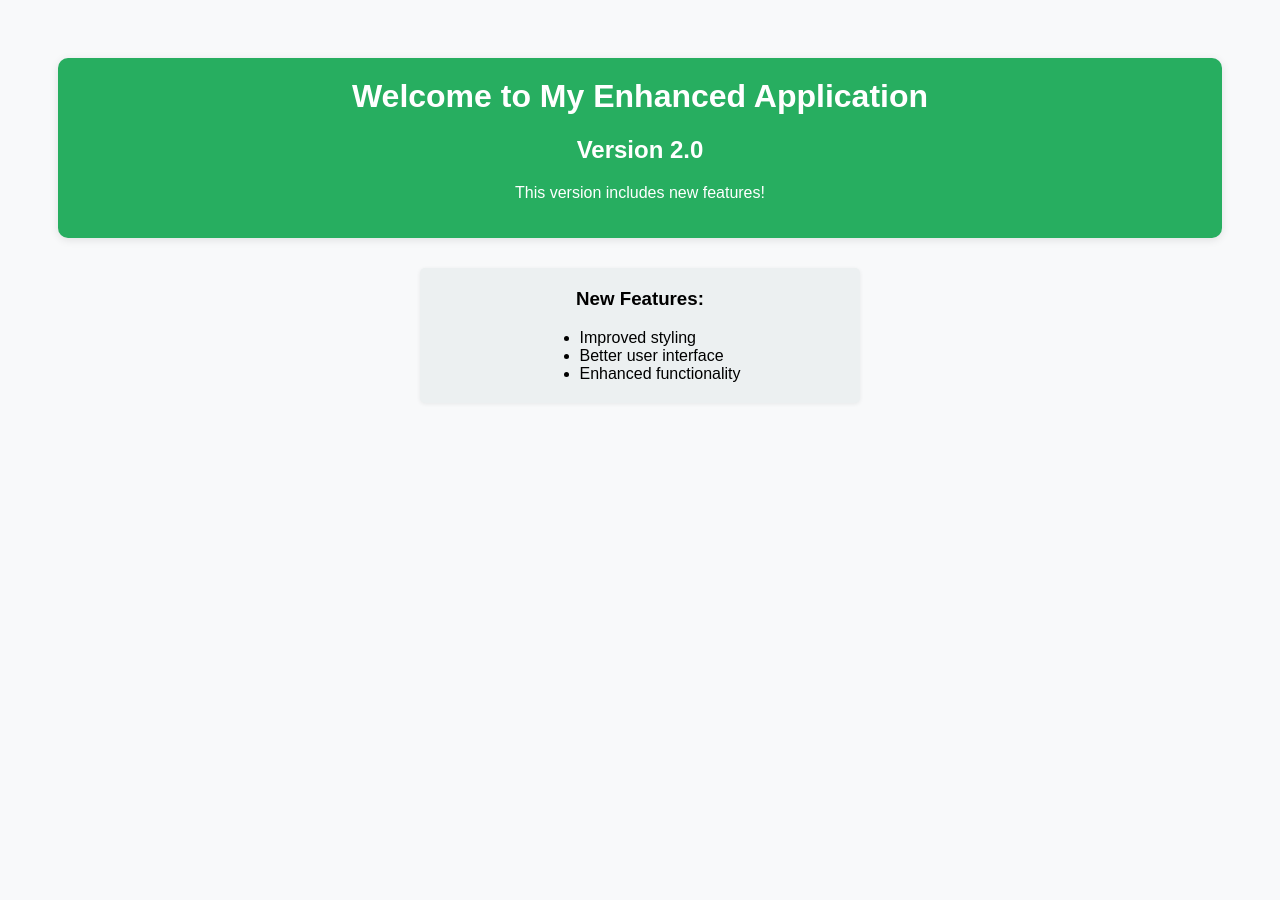
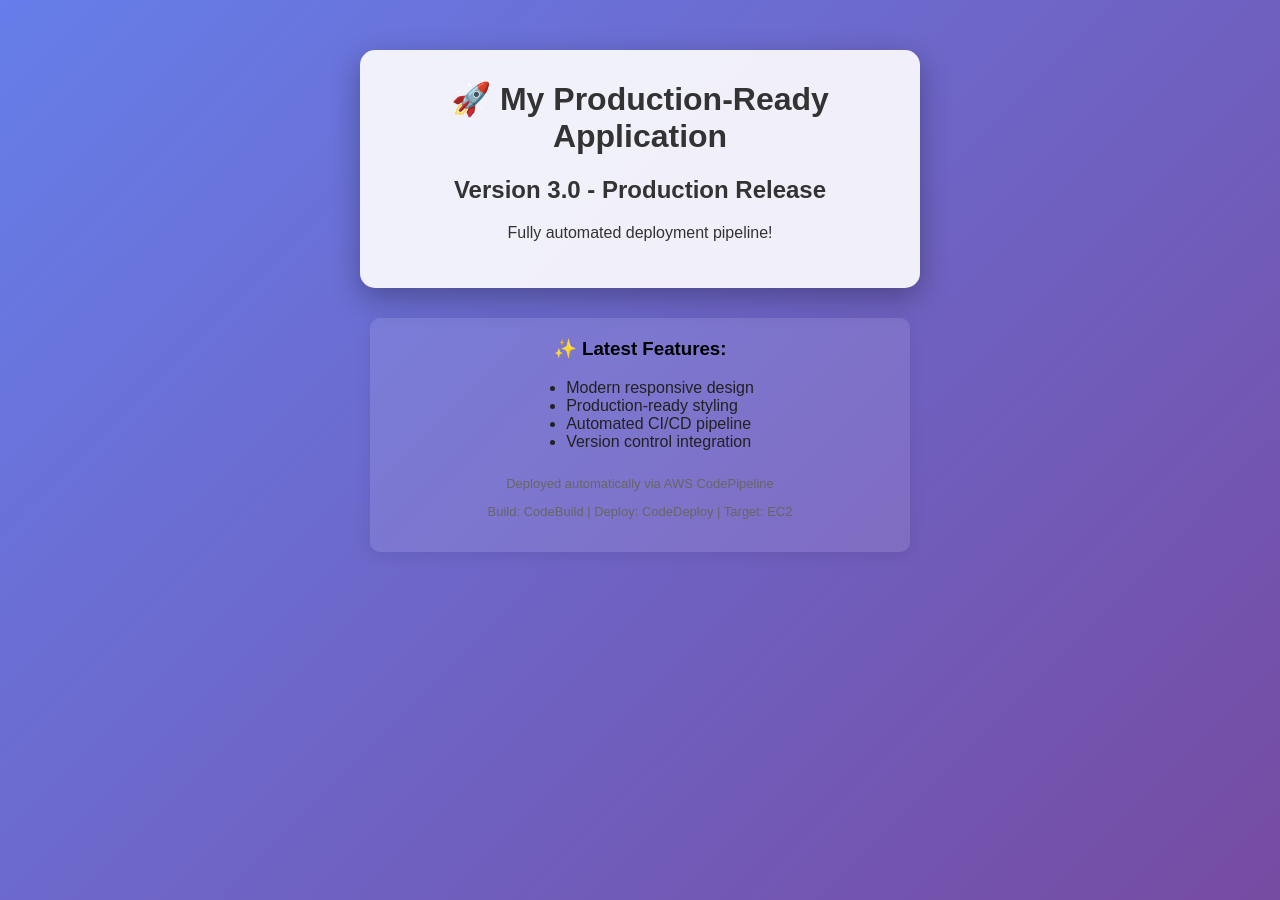
Before and after one commit to qballscholar/cicd-demo, a website: page index.html in a window 1280 px wide. Before the commit the page ends 800 px from the top, so only its background shows below. Drawn offline with Linux system fonts and the light colour scheme.

Commit message:
Version 3.0 - Production release with modern design and deployment info

```diff
--- a/index.html
+++ b/index.html
@@ -1,33 +1,44 @@
-<!DOCTYPE html>
+ <!DOCTYPE html>
 <html>
 <head>
-    <title>My CI/CD Demo - Version 2 - You are doing great!</title>
+    <title>My CI/CD Demo - Version 3</title>
     <style>
         body {
             font-family: Arial, sans-serif;
             text-align: center;
             padding: 50px;
-            background-color: #f8f9fa;
+            background: linear-gradient(135deg, #667eea 0%, #764ba2 100%);
+            min-height: 100vh;
+            margin: 0;
         }
         .version {
-            background-color: #27ae60;
-            color: white;
-            padding: 20px;
-            border-radius: 10px;
-            box-shadow: 0 2px 8px rgba(0,0,0,0.1);
+            background-color: rgba(255,255,255,0.9);
+            color: #333;
+            padding: 30px;
+            border-radius: 15px;
+            box-shadow: 0 10px 30px rgba(0,0,0,0.3);
+            max-width: 500px;
+            margin: 0 auto;
         }
         .features {
             margin: 30px auto 0 auto;
             padding: 20px;
-            background-color: #ecf0f1;
-            border-radius: 5px;
-            max-width: 400px;
-            box-shadow: 0 1px 4px rgba(0,0,0,0.07);
+            background-color: rgba(255,255,255,0.1);
+            border-radius: 10px;
+            max-width: 500px;
+            box-shadow: 0 4px 16px rgba(0,0,0,0.08);
         }
         .features ul {
             text-align: left;
-            margin: 0 auto;
+            margin: 0 auto 10px auto;
             display: inline-block;
+            color: #222;
+            font-size: 16px;
+        }
+        .deployment-info {
+            margin-top: 15px;
+            font-size: 13px;
+            color: #666;
         }
         h1, h2, h3 {
             margin-top: 0;
@@ -36,17 +47,22 @@
 </head>
 <body>
     <div class="version">
-        <h1>Welcome to My Enhanced Application</h1>
-        <h2>Version 2.0</h2>
-        <p>This version includes new features!</p>
+        <h1>🚀 My Production-Ready Application</h1>
+        <h2>Version 3.0 - Production Release</h2>
+        <p>Fully automated deployment pipeline!</p>
     </div>
     <div class="features">
-        <h3>New Features:</h3>
+        <h3>✨ Latest Features:</h3>
         <ul>
-            <li>Improved styling</li>
-            <li>Better user interface</li>
-            <li>Enhanced functionality</li>
+            <li>Modern responsive design</li>
+            <li>Production-ready styling</li>
+            <li>Automated CI/CD pipeline</li>
+            <li>Version control integration</li>
         </ul>
+        <div class="deployment-info">
+            <p>Deployed automatically via AWS CodePipeline</p>
+            <p>Build: CodeBuild | Deploy: CodeDeploy | Target: EC2</p>
+        </div>
     </div>
 </body>
 </html>
```
Also changed, not shown: index_second.html (added, +52 -0 lines).
